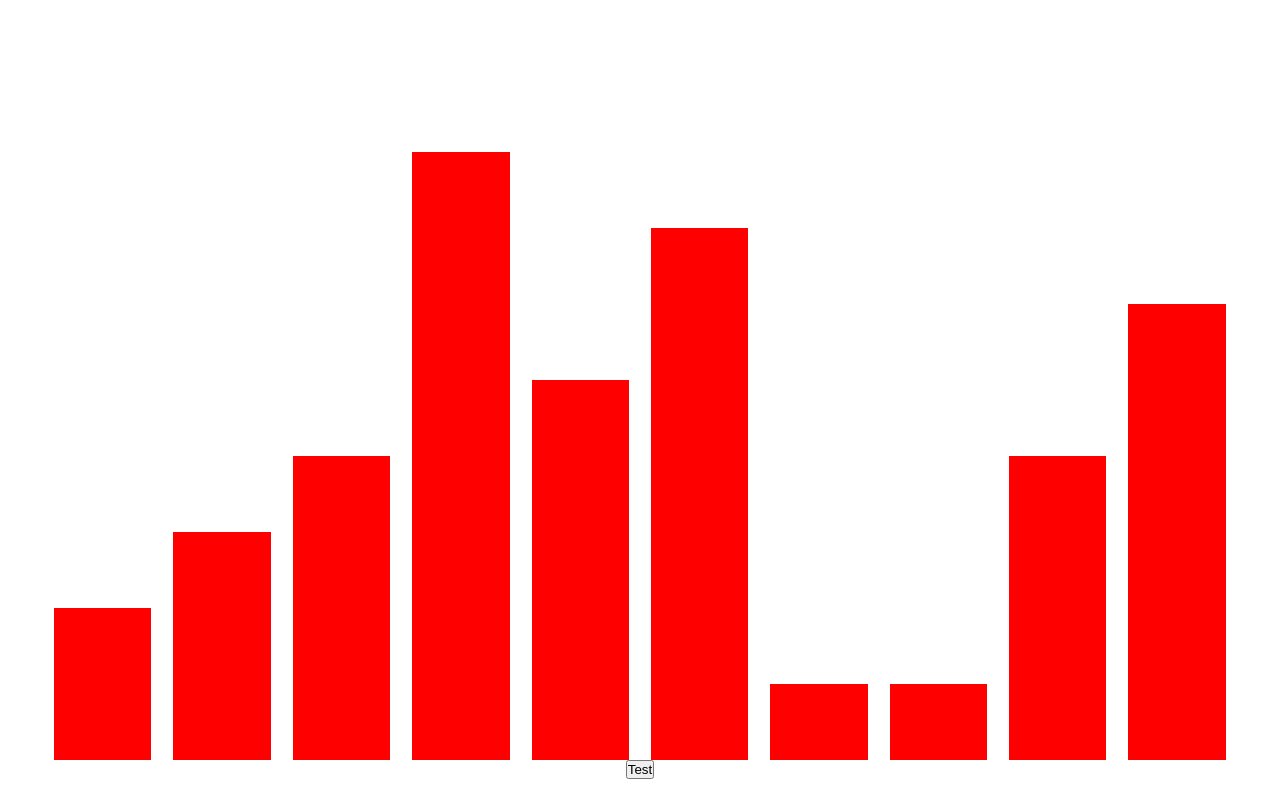
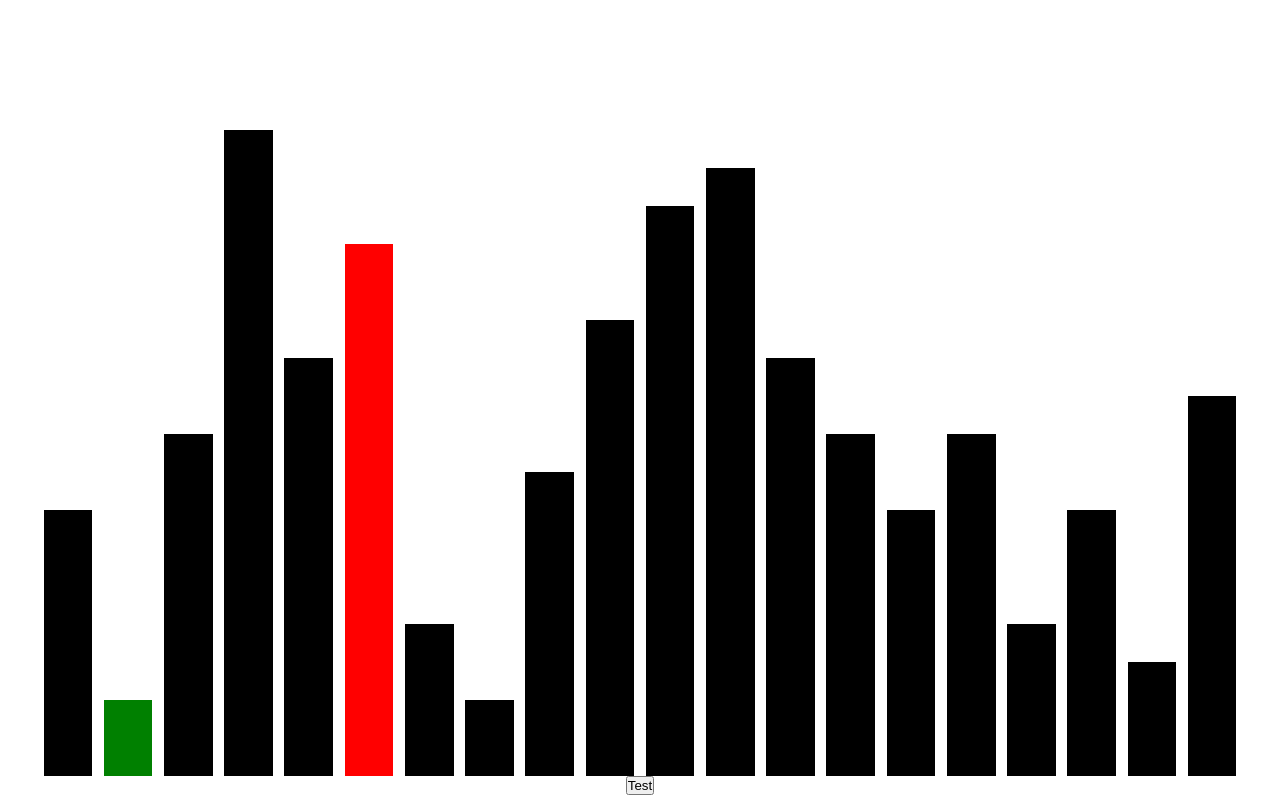
Before and after one commit to Kuba429/algorithm-visualizer, a website built with Vite: page index.html in a window 1280 px wide. Both pictures are taken after a click on the button "Test". Built offline with nearby package versions, Linux system fonts and the light colour scheme.

Commit message:
bubble sort working with bar highlighting

```diff
--- /dev/null
+++ b/algorithms.js
@@ -0,0 +1,21 @@
+export const bubbleSort = async (array, renderBars) => {
+    const delay = 100;
+    for (let i = 0; i < array.length; i++) {
+        for (let j = 0; j < array.length; j++) {
+            array[i].note = "bubble-i";
+            array[j].note = "bubble-j";
+
+            await renderBars(array, delay);
+            if (array[i].number > array[j].number) {
+                let temp = array[i];
+                array[i] = array[j];
+                array[j] = temp;
+                await renderBars(array, delay);
+            }
+            array[i].note = "none";
+            array[j].note = "none";
+        }
+    }
+
+    // return array;
+};
--- a/index.html
+++ b/index.html
@@ -10,7 +10,7 @@
     <body>
         <div class="App">
             <div class="graph"></div>
-            <button>Test</button>
+            <button class="test">Test</button>
         </div>
     </body>
 </html>
--- a/main.js
+++ b/main.js
@@ -1,7 +1,10 @@
 import { v4 } from "uuid";
+import { bubbleSort } from "./algorithms";
 import "./styles/index.scss";
-const arraySize = 10;
-const createBar = (item) => {
+const arraySize = 20;
+let array = [];
+
+const createBarElement = (item) => {
     //bar wrapper
     const barWrapper = document.createElement("div");
     barWrapper.classList.add("wrapper");
@@ -10,6 +13,7 @@ const createBar = (item) => {
     //bar
     const bar = document.createElement("div");
     bar.classList.add("bar");
+    bar.classList.add(item.note);
     bar.style.height = `${(item.number / arraySize) * 100}%`;
 
     //number
@@ -22,13 +26,34 @@ const createBar = (item) => {
     arraySize <= 100 && barWrapper.appendChild(numberText);
     return barWrapper;
 };
+// const renderBars = (array) => {
+//     const graph = document.querySelector(".graph");
+//     graph.innerHTML = "";
+//     array.forEach((item) => {
+//         graph.appendChild(createBarElement(item));
+//     });
+// };
+const renderBars = (array, delay) => {
+    const graph = document.querySelector(".graph");
+    if (delay === undefined) {
+        graph.innerHTML = "";
+        array.forEach((item) => {
+            graph.appendChild(createBarElement(item));
+        });
+        return array;
+    } else {
+        return new Promise((resolve, reject) => {
+            setTimeout(() => {
+                graph.innerHTML = "";
+                array.forEach((item) => {
+                    graph.appendChild(createBarElement(item));
+                });
+                resolve(array);
+            }, delay);
+        });
+    }
+};
 
-const renderBars = (array) => {
-    const graph = document.querySelector(".graph");
-    array.map((item) => {
-        graph.appendChild(createBar(item));
-    });
-};
 const getRandomArray = (arraySize) => {
     const min = arraySize / 10;
     const max = arraySize - min;
@@ -44,9 +69,14 @@ const getRandomArray = (arraySize) => {
     return array;
 };
 
-const onStart = () => {
-    const array = getRandomArray(10);
-    renderBars(array);
+const onStart = async () => {
+    array = getRandomArray(arraySize);
+    await renderBars(array);
 };
 
 onStart();
+
+const testButton = document.querySelector(".test");
+testButton.addEventListener("click", () => {
+    renderBars(bubbleSort(array, renderBars));
+});
--- a/styles/graph.scss
+++ b/styles/graph.scss
@@ -3,6 +3,7 @@
 .graph {
     height: 95vh;
     width: 95vw;
+    margin-top: 1rem;
     // background: rgb(166, 166, 233);
     display: flex;
     align-items: flex-end;
@@ -17,7 +18,6 @@
         height: 100%;
         width: 100%;
         .bar {
-            background-color: red;
             width: 100%;
         }
         p {
@@ -28,6 +28,19 @@
             writing-mode: vertical-rl;
         }
     }
+}
+//bar types
+.none {
+    background: #000;
+}
+.bubble-i {
+    background: green;
+}
+.bubble-j {
+    background: red;
+}
+.done{
+    background: green;
 }
 
 @media (max-width: $desktop) {
```
Also changed, not shown: 1 other file.
